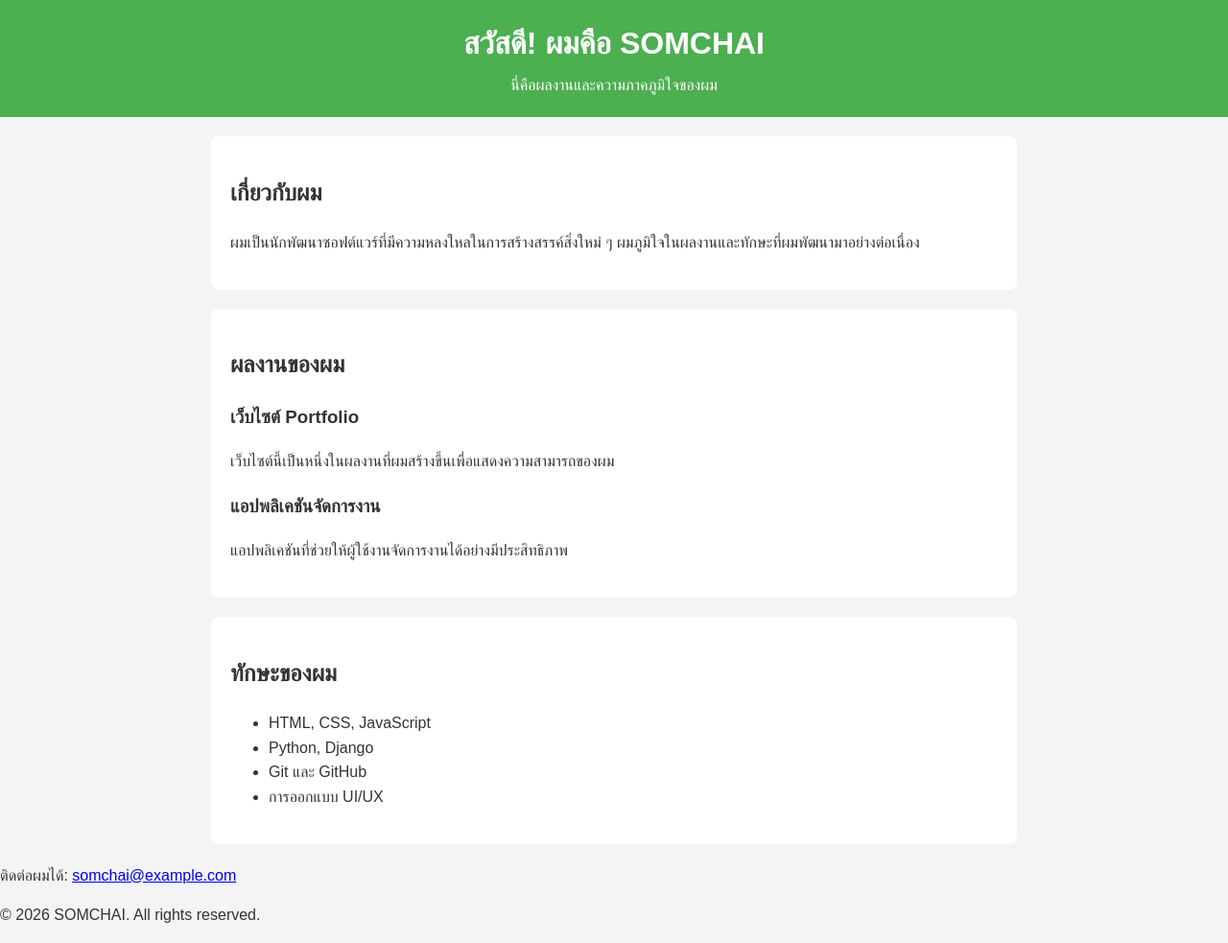
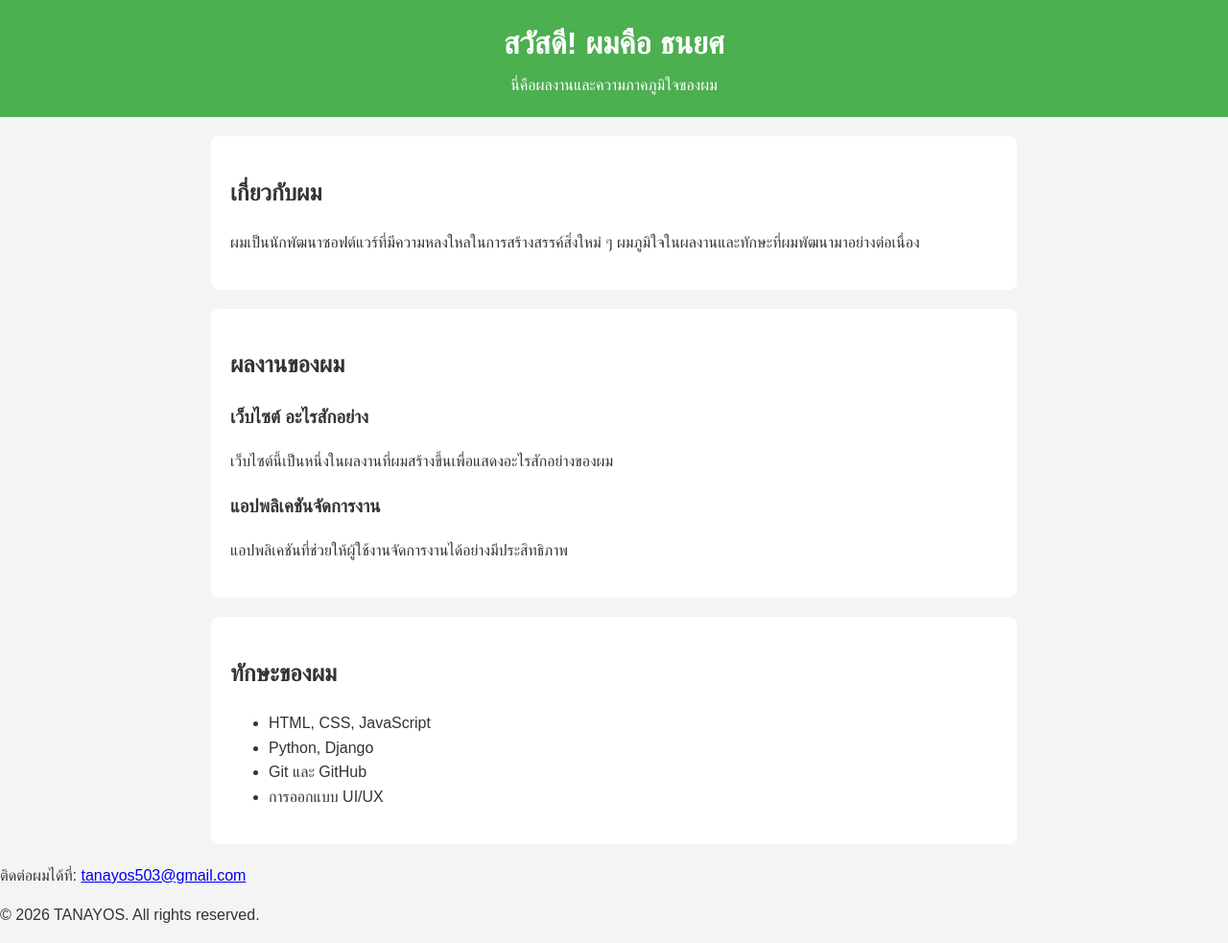
Before and after one commit to Masonconman/02-Paritchok.github.io, a plain HTML site: page index.html in a window 1280 px wide. Shown: the whole page at 96% size. Drawn offline with Linux system fonts and the light colour scheme.

Commit message:
Update and rename Index.html to index.html

```diff
--- a/Index.html
+++ b/index.html
@@ -3,22 +3,26 @@
 <head>
     <meta charset="UTF-8">
     <meta name="viewport" content="width=device-width, initial-scale=1.0">
-    <meta name="description" content="เว็บไซต์แสดงผลงานและทักษะของ Somchai">
-    <title>ความภาคภูมิใจของ SOMCHAI</title>
+    <meta name="description" content="เว็บไซต์แสดงผลงานและทักษะของ ธนยศ">
+    <title>ความภาคภูมิใจของ TANAYOS</title>
     <link rel="stylesheet" href="style.css">
 </head>
+
 <body>
 
     <!-- ส่วนหัวของเว็บ -->
     <header>
-        <h1>สวัสดี! ผมคือ SOMCHAI</h1>
+        <h1>สวัสดี! ผมคือ ธนยศ</h1>
         <p>นี่คือผลงานและความภาคภูมิใจของผม</p>
     </header>
 
     <!-- ส่วนเกี่ยวกับตัวเอง -->
     <section id="about">
         <h2>เกี่ยวกับผม</h2>
-        <p>ผมเป็นนักพัฒนาซอฟต์แวร์ที่มีความหลงใหลในการสร้างสรรค์สิ่งใหม่ ๆ ผมภูมิใจในผลงานและทักษะที่ผมพัฒนามาอย่างต่อเนื่อง</p>
+        <p>
+            ผมเป็นนักพัฒนาซอฟต์แวร์ที่มีความหลงใหลในการสร้างสรรค์สิ่งใหม่ ๆ
+            ผมภูมิใจในผลงานและทักษะที่ผมพัฒนามาอย่างต่อเนื่อง
+        </p>
     </section>
 
     <!-- ส่วนแสดงผลงาน -->
@@ -26,8 +30,8 @@
         <h2>ผลงานของผม</h2>
 
         <div class="project">
-            <h3>เว็บไซต์ Portfolio</h3>
-            <p>เว็บไซต์นี้เป็นหนึ่งในผลงานที่ผมสร้างขึ้นเพื่อแสดงความสามารถของผม</p>
+            <h3>เว็บไซต์ อะไรสักอย่าง</h3>
+            <p>เว็บไซต์นี้เป็นหนึ่งในผลงานที่ผมสร้างขึ้นเพื่อแสดงอะไรสักอย่างของผม</p>
         </div>
 
         <div class="project">
@@ -49,10 +53,17 @@
 
     <!-- ส่วนติดต่อและลิขสิทธิ์ -->
     <footer>
-        <p>ติดต่อผมได้:
-            <a href="mailto:somchai@example.com">somchai@example.com</a>
+        <p>
+            ติดต่อผมได้ที่:
+            <a href="mailto:tanayos503@gmail.com">
+                tanayos503@gmail.com
+            </a>
         </p>
-        <p>&copy; <span id="year"></span> SOMCHAI. All rights reserved. </p>
+
+        <p>
+            &copy; <span id="year"></span>
+            TANAYOS. All rights reserved.
+        </p>
     </footer>
 
     <!-- ลิงก์ไปยัง JavaScript -->
```
